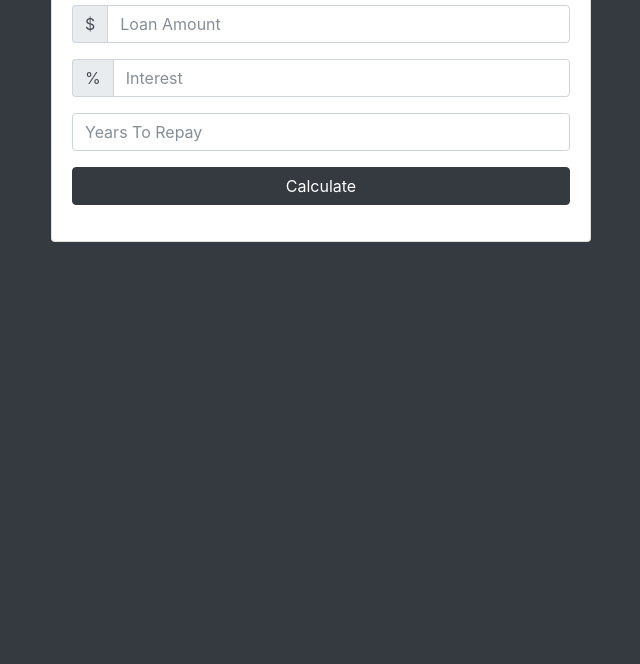
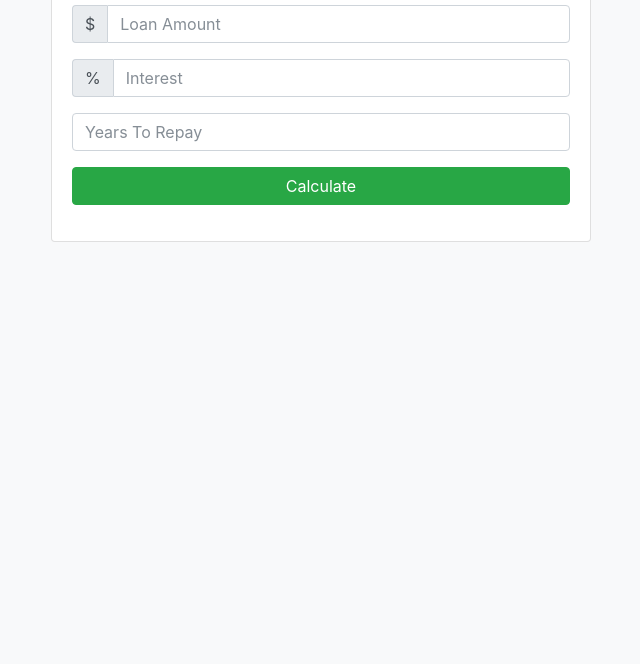
Before and after one commit to tanitoluwam/loan-app-project, a plain HTML site: page index.html in a window 1280 px wide. Shown: the part 136-800 px from the top of the page, without its empty margins (319-959 px from the left). Drawn offline with nearby package versions, Linux system fonts and the light colour scheme.

Commit message:
initial commit

```diff
--- a/app.js
+++ b/app.js
@@ -1,22 +1,19 @@
-// Listen for submit
-document.getElementById('loan-form').addEventListener('submit', function(e){
-  //Hide results
+ document.getElementById('loan-form').addEventListener('submit', function(e){
+
   document.getElementById('results').style.display='none';
 
-  //show loader
   document.getElementById('loading').style.display='block';
 
-  //to show the loading image for 2secs
   setTimeout(calculateResults, 2000);
 
 
   e.preventDefault();
 });
 
-// Calculate Results
+
 function calculateResults(){
   console.log('Calculating...');
-  // UI Variables
+
   const amount = document.getElementById('amount');
   const interest = document.getElementById('interest');
   const years = document.getElementById('years');
@@ -28,7 +25,7 @@ function calculateResults(){
   const calculatedInterest = parseFloat(interest.value) / 100 / 12;
   const calculatedPayments = parseFloat(years.value) * 12;
 
-  // Compute monthly payment
+
   const x = Math.pow(1 + calculatedInterest, calculatedPayments);
   const monthly = (principal*x*calculatedInterest)/(x-1);
 
@@ -37,10 +34,10 @@ function calculateResults(){
     totalPayment.value = (monthly * calculatedPayments).toFixed(2);
     totalInterest.value = ((monthly * calculatedPayments)-principal).toFixed(2);
 
-    //to show the results after 2secs
+
     document.getElementById('results').style.display='block';
 
-    //hide loader
+
     document.getElementById('loading').style.display='none';
   } else {
     showError('please check your numbers');
@@ -49,7 +46,6 @@ function calculateResults(){
 
 }
 
-//show Error
 function showError(error){
 
   //Hide results
@@ -58,23 +54,18 @@ function showError(error){
   //hide loader
   document.getElementById('loading').style.display='none';
 
-  //create a Div
+
   const errorDiv = document.createElement('div');
 
-  //get Elements
   const card = document.querySelector('.card');
   const heading = document.querySelector('.heading');
 
-  //Add class
   errorDiv.className = "alert alert-danger";
 
-  //craete textnode and append to div
   errorDiv.appendChild(document.createTextNode(error));
 
-   //Insert error above heading
    card.insertBefore(errorDiv , heading);
 
-   //clear error after 3 seconds
    setTimeout(clearError, 3000);
 
 }
--- a/index.html
+++ b/index.html
@@ -2,14 +2,11 @@
 <html lang="en">
   <head>
     <title>Loan Calculator</title>
-    <!-- Required meta tags -->
     <meta charset="utf-8" />
     <meta
       name="viewport"
       content="width=device-width, initial-scale=1, shrink-to-fit=no"
     />
-
-    <!-- Bootstrap CSS -->
     <link
       rel="stylesheet"
       href="https://maxcdn.bootstrapcdn.com/bootstrap/4.0.0-beta.2/css/bootstrap.min.css"
@@ -23,7 +20,7 @@
       }
     </style>
   </head>
-  <body class="bg-dark">
+  <body class="bg-light">
     <div class="container">
       <div class="row">
         <div class="col-md-6 mx-auto">
@@ -64,7 +61,7 @@
                 <input
                   type="submit"
                   value="Calculate"
-                  class="btn btn-dark btn-block"
+                  class="btn btn-success btn-block"
                 />
               </div>
             </form>
@@ -118,8 +115,6 @@
       </div>
     </div>
 
-    <!-- Optional JavaScript -->
-    <!-- jQuery first, then Popper.js, then Bootstrap JS -->
     <script
       src="https://code.jquery.com/jquery-3.2.1.slim.min.js"
       integrity="sha384-KJ3o2DKtIkvYIK3UENzmM7KCkRr/rE9/Qpg6aAZGJwFDMVNA/GpGFF93hXpG5KkN"
```
